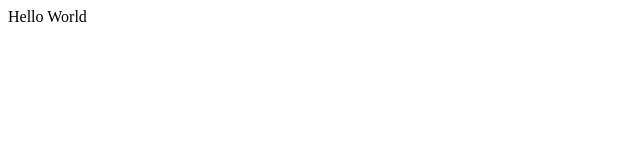
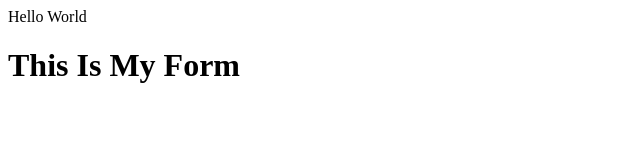
Before and after one commit to iamvedant/Git-Tutorial, a plain HTML site: page index.html in a window 1280 px wide. Shown: the whole page, without its empty margins (0-640 px from the left). Drawn offline with Linux system fonts and the light colour scheme.

Commit message:
Changes Done

```diff
--- a/index.html
+++ b/index.html
@@ -5,5 +5,9 @@
 
     <body>
         Hello World
+
+        <h1>
+            This Is My Form
+        </h1>
     </body>
 </html>
```
